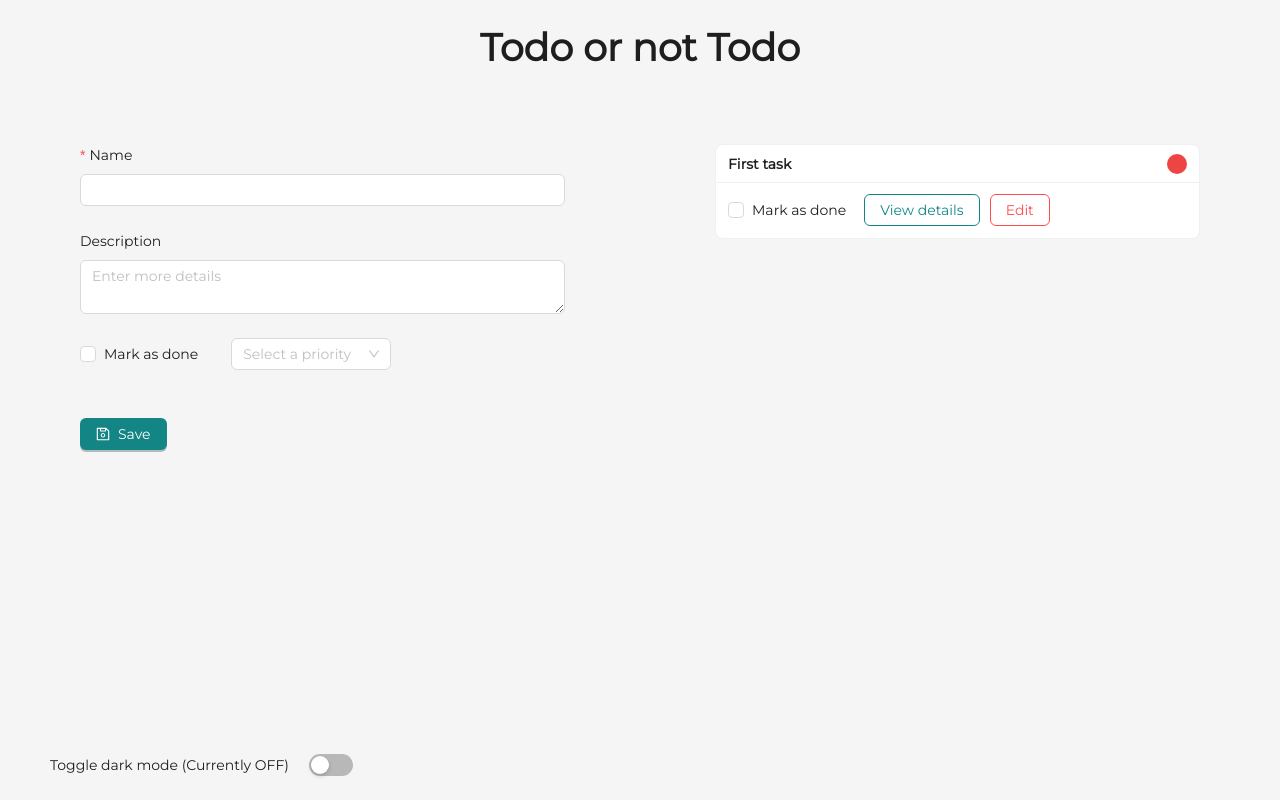
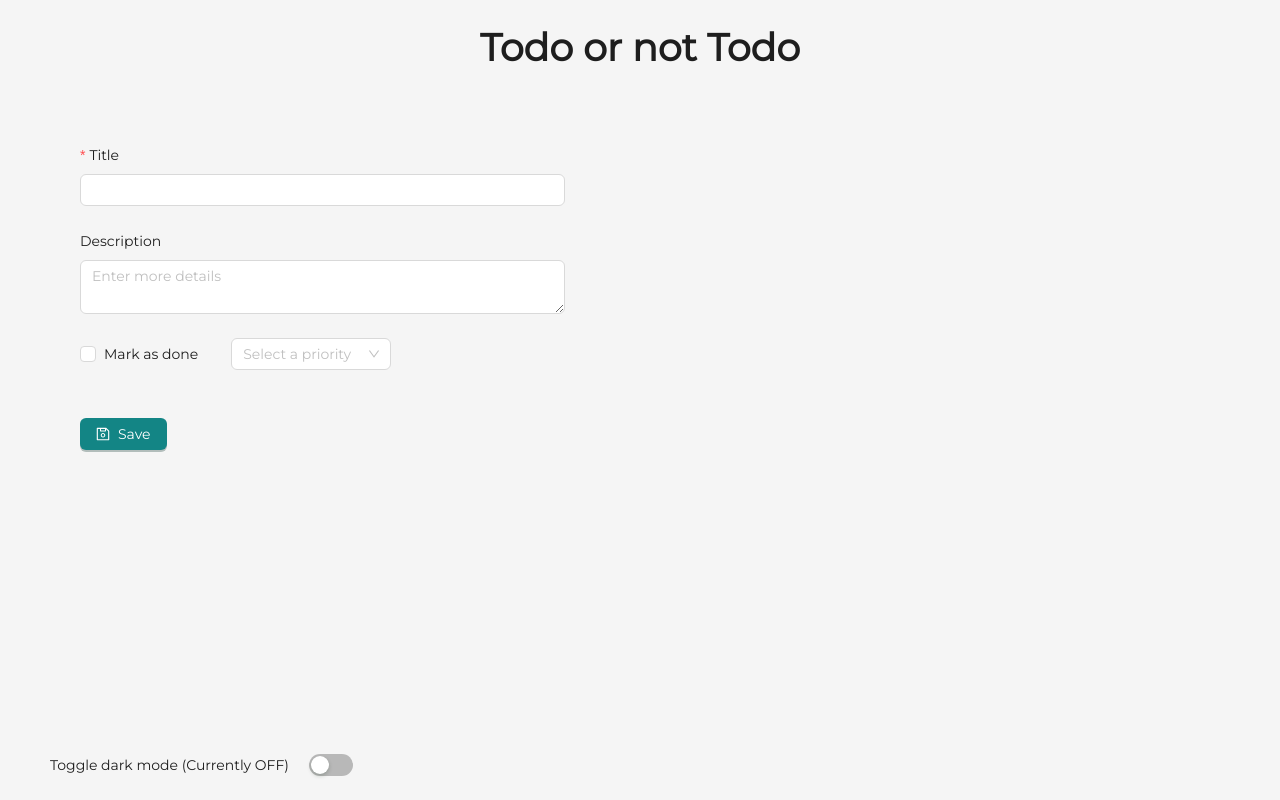
Before and after one commit to ihsaro/react-vite-todo-app, a React (Vite) app: page / in a window 1280 px wide. Built offline with nearby package versions, Linux system fonts and the light colour scheme.

Commit message:
reducer for todo implemented

```diff
--- a/src/App.tsx
+++ b/src/App.tsx
@@ -2,9 +2,22 @@ import { ConfigProvider, theme } from "antd";
 import * as React from "react";
 import Home from "~/pages/Home";
 import { ThemeContext } from "~/contexts/ThemeContext";
+import {
+    initialState,
+    TodoProps,
+    TodoReducer,
+} from "~/store/reducers/TodoReducer";
+import { add } from "~/store/actions/TodoAction";
+import { TodoContext } from "~/contexts/TodoContext";
 
 const App: React.FC = () => {
     const [darkMode, setDarkMode] = React.useState(false);
+
+    const [todos, dispatch] = React.useReducer(TodoReducer, initialState);
+
+    const handleAddTodo = (payload: TodoProps) => {
+        dispatch(add(payload));
+    };
 
     const { defaultAlgorithm, darkAlgorithm } = theme;
 
@@ -37,7 +50,14 @@ const App: React.FC = () => {
                     setDarkMode: setDarkMode,
                 }}
             >
-                <Home />
+                <TodoContext.Provider
+                    value={{
+                        todos,
+                        handleAddTodo,
+                    }}
+                >
+                    <Home />
+                </TodoContext.Provider>
             </ThemeContext.Provider>
         </ConfigProvider>
     );
--- a/src/components/TodoEditor.tsx
+++ b/src/components/TodoEditor.tsx
@@ -1,8 +1,11 @@
 import { SaveOutlined } from "@ant-design/icons";
 import { Button, Checkbox, Col, Form, Input, Row, Select } from "antd";
 import * as React from "react";
+import { TodoContext } from "~/contexts/TodoContext";
 
 const TodoEditor: React.FC = () => {
+    const todoContext = React.useContext(TodoContext);
+
     type Priority = {
         value: number;
         label: string;
@@ -24,7 +27,8 @@ const TodoEditor: React.FC = () => {
     ];
 
     const onFinish = (values: any) => {
-        console.log("Success:", values);
+        console.log(values);
+        todoContext.handleAddTodo(values);
     };
 
     const onFinishFailed = (errorInfo: any) => {
@@ -40,9 +44,9 @@ const TodoEditor: React.FC = () => {
             autoComplete="off"
         >
             <Form.Item
-                label="Name"
-                name="name"
-                rules={[{ required: true, message: "Task name required!" }]}
+                label="Title"
+                name="title"
+                rules={[{ required: true, message: "Task title required!" }]}
             >
                 <Input />
             </Form.Item>
@@ -59,7 +63,7 @@ const TodoEditor: React.FC = () => {
                         </Form.Item>
                     </Col>
                     <Col>
-                        <Form.Item name="priority">
+                        <Form.Item name="priority" rules={[{ required: true, message: "Priority required!" }]}>
                             <Select
                                 showSearch
                                 style={{ width: 160 }}
--- a/src/components/TodoItem.tsx
+++ b/src/components/TodoItem.tsx
@@ -13,20 +13,28 @@ const TodoItem: React.FC<Props> = (props) => {
     return (
         <Card
             title={props.title}
-            extra={<PriorityIndicator priority={2} />}
+            extra={<PriorityIndicator priority={props.priority} />}
             size="small"
         >
             <Row align="middle" gutter={10}>
-                <Col>
+                <Col xs={24} md={8} className="p-2">
                     <Checkbox checked={props.done}>Mark as done</Checkbox>
                 </Col>
-                <Col>
-                    <Popover placement="top" content={props.description} trigger="click">
-                        <Button type="primary" ghost>View details</Button>
+                <Col xs={24} md={8} className="p-2">
+                    <Popover
+                        placement="top"
+                        content={props.description}
+                        trigger="click"
+                    >
+                        <Button type="primary" ghost>
+                            View details
+                        </Button>
                     </Popover>
                 </Col>
-                <Col>
-                    <Button danger ghost>Edit</Button>
+                <Col xs={24} md={8} className="p-2">
+                    <Button danger ghost>
+                        Edit
+                    </Button>
                 </Col>
             </Row>
         </Card>
--- a/src/components/TodoList.tsx
+++ b/src/components/TodoList.tsx
@@ -1,7 +1,27 @@
 import * as React from "react";
+import { TodoContext } from "~/contexts/TodoContext";
+import { TodoProps } from "~/store/reducers/TodoReducer";
+import TodoItem from "./TodoItem";
+import { Col, Row } from "antd";
 
 const TodoList: React.FC = () => {
-    return <div></div>;
+    const todoContext = React.useContext(TodoContext);
+
+    return (
+        <Row gutter={25}>
+            {todoContext.todos.map((todo: TodoProps, index: number) => (
+                <Col span={12}>
+                    <TodoItem
+                        key={`todo-${index}`}
+                        title={todo.title}
+                        description={todo.description}
+                        priority={todo.priority}
+                        done={todo.done}
+                    />
+                </Col>
+            ))}
+        </Row>
+    );
 };
 
 export default TodoList;
--- /dev/null
+++ b/src/contexts/TodoContext.tsx
@@ -0,0 +1,14 @@
+import * as React from "react";
+import { TodoProps } from "~/store/reducers/TodoReducer";
+
+interface Props {
+    todos: Array<TodoProps>;
+    handleAddTodo: (payload: TodoProps) => void;
+}
+
+export const TodoContext = React.createContext<Props>({
+    todos: [],
+    handleAddTodo: () => {},
+});
+
+export const useTodoContext = () => React.useContext(TodoContext);
--- a/src/pages/Home.tsx
+++ b/src/pages/Home.tsx
@@ -21,11 +21,7 @@ const Home: React.FC = () => {
                         <TodoEditor />
                     </Col>
                     <Col md={12}>
-                        <TodoItem
-                            title="First task"
-                            done={false}
-                            priority={1}
-                        />
+                        <TodoList />
                     </Col>
                 </Row>
             </Content>
--- /dev/null
+++ b/src/store/actions/TodoAction.ts
@@ -0,0 +1,9 @@
+import { TodoActionType as ActionType } from "~/store/actions/TodoActionType";
+import { TodoAction, TodoProps } from "~/store/reducers/TodoReducer";
+
+export const add = (payload: TodoProps): TodoAction => {
+    return {
+        type: ActionType.ADD,
+        payload,
+    };
+};
--- /dev/null
+++ b/src/store/actions/TodoActionType.ts
@@ -0,0 +1,3 @@
+export enum TodoActionType {
+    ADD = "ADD",
+}
--- /dev/null
+++ b/src/store/reducers/TodoReducer.tsx
@@ -0,0 +1,28 @@
+import { TodoActionType as ActionType } from "~/store/actions/TodoActionType";
+
+export interface TodoProps {
+    id: number;
+    title: string;
+    description?: string;
+    priority: 0 | 1 | 2;
+    done: boolean;
+}
+
+export interface TodoAction {
+    type: ActionType;
+    payload: TodoProps;
+}
+
+export const initialState: Array<TodoProps> = [];
+
+export const TodoReducer = (
+    state: Array<TodoProps> = initialState,
+    action: TodoAction
+) => {
+    switch (action.type) {
+        case ActionType.ADD:
+            return [...state, action.payload];
+        default:
+            return state;
+    }
+};
--- a/tsconfig.json
+++ b/tsconfig.json
@@ -5,7 +5,8 @@
             "~/components/*": ["components/*"],
             "~/components": ["components/index.ts"],
             "~/contexts/*": ["contexts/*"],
-            "~/pages/*": ["pages/*"]
+            "~/pages/*": ["pages/*"],
+            "~/store/*": ["store/*"]
         },
         "target": "ESNext",
         "useDefineForClassFields": true,
--- a/vite.config.ts
+++ b/vite.config.ts
@@ -11,6 +11,7 @@ export default defineConfig({
             "~/components": path.resolve(__dirname, "./src/components"),
             "~/contexts": path.resolve(__dirname, "./src/contexts"),
             "~/pages": path.resolve(__dirname, "./src/pages"),
+            "~/store": path.resolve(__dirname, "./src/store"),
         },
     },
 });
```
